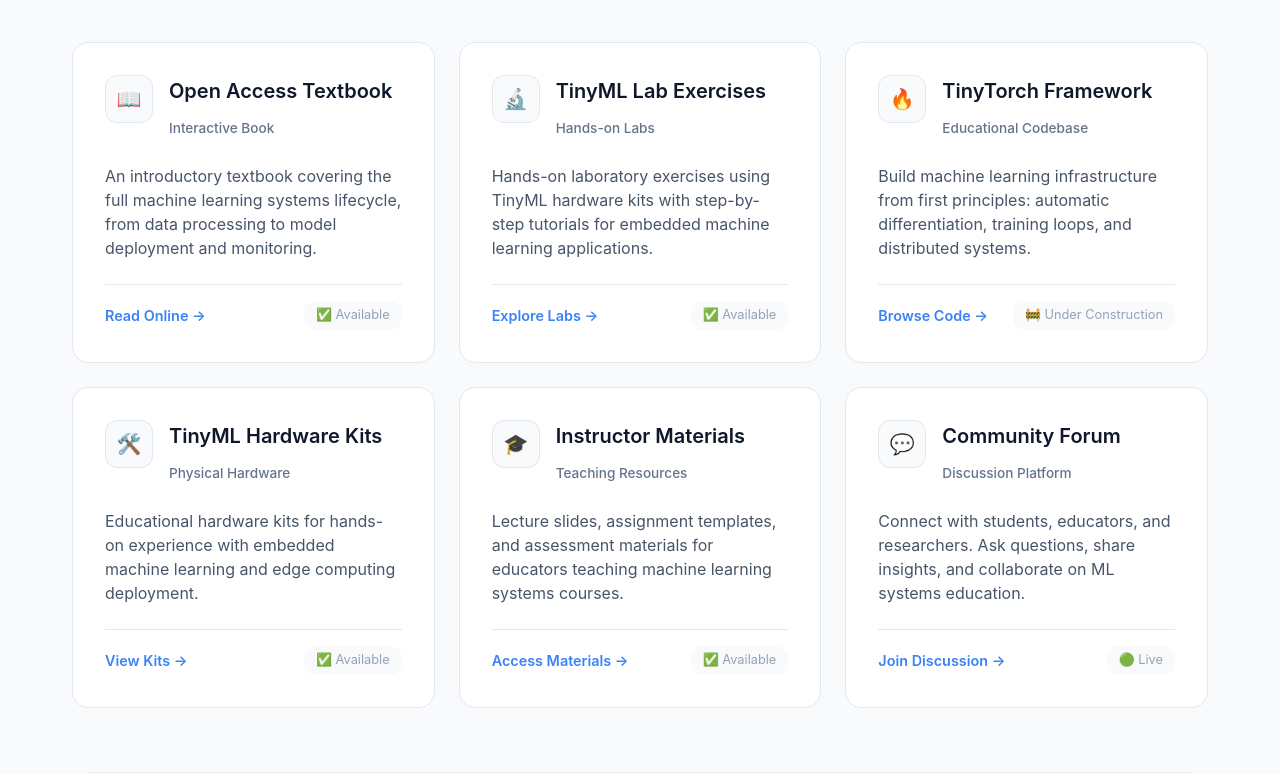
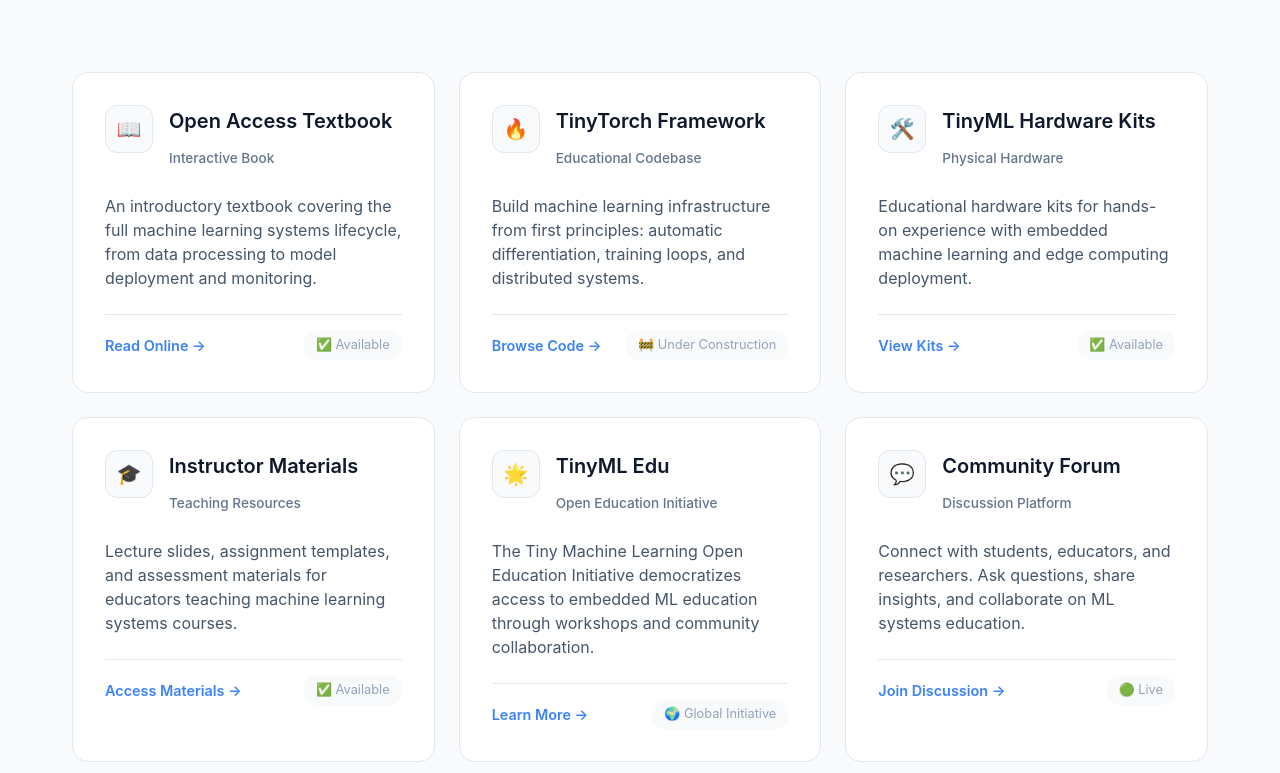
Before and after one commit to MLSysBook/mlsysbook, a plain HTML site: page index.html in a window 1280 px wide. Shown: the part 1000-1773 px from the top of the page. Drawn offline with Linux system fonts and the light colour scheme.

Commit message:
Update homepage: enhance MLSysBook messaging and reorganize TinyML Edu section
- Update hero subtitle to emphasize MLSysBook.org as a global movement
- Reorganize resource cards: move TinyML Edu after TinyTorch section
- Simplify TinyML Edu description to focus on workshops and community
- Remove redundant lab exercises card to streamline content

```diff
--- a/index.html
+++ b/index.html
@@ -651,7 +651,7 @@
                 <h1>Machine Learning Systems Education</h1>
 
                 <p class="hero-subtitle">
-                    An introductory textbook for learning and teaching machine learning systems, from fundamentals to deployment.
+                    MLSysBook.org is more than a textbook — it’s a global, hands-on movement to make machine learning systems education accessible, practical, and community-powered.
                 </p>
 
                 <div class="hero-attribution">
@@ -729,24 +729,7 @@
                     </div>
                 </a>
 
-                <a href="https://github.com/mlsysbook/labs" class="resource-card">
-                    <div class="resource-header">
-                        <div class="resource-icon">🔬</div>
-                        <div class="resource-meta">
-                            <h3 class="resource-title">TinyML Lab Exercises</h3>
-                            <span class="resource-type">Hands-on Labs</span>
-                        </div>
-                    </div>
-                    <p class="resource-description">
-                        Hands-on laboratory exercises using TinyML hardware kits with step-by-step tutorials for embedded machine learning applications.
-                    </p>
-                    <div class="resource-footer">
-                        <span class="resource-link">Explore Labs →</span>
-                        <span class="resource-status">✅ Available</span>
-                    </div>
-                </a>
-
-                <a href="https://github.com/mlsysbook/tinytorch" class="resource-card">
+                <a href="hhttps://mlsysbook.github.io/TinyTorch/intro.html" class="resource-card">
                     <div class="resource-header">
                         <div class="resource-icon">🔥</div>
                         <div class="resource-meta">
@@ -794,6 +777,23 @@
                     <div class="resource-footer">
                         <span class="resource-link">Access Materials →</span>
                         <span class="resource-status">✅ Available</span>
+                    </div>
+                </a>
+
+                <a href="https://mlsysbook.ai" class="resource-card">
+                    <div class="resource-header">
+                        <div class="resource-icon">🌟</div>
+                        <div class="resource-meta">
+                            <h3 class="resource-title">TinyML Edu</h3>
+                            <span class="resource-type">Open Education Initiative</span>
+                        </div>
+                    </div>
+                    <p class="resource-description">
+                        The Tiny Machine Learning Open Education Initiative democratizes access to embedded ML education through workshops and community collaboration.
+                    </p>
+                    <div class="resource-footer">
+                        <span class="resource-link">Learn More →</span>
+                        <span class="resource-status">🌍 Global Initiative</span>
                     </div>
                 </a>
 
```
